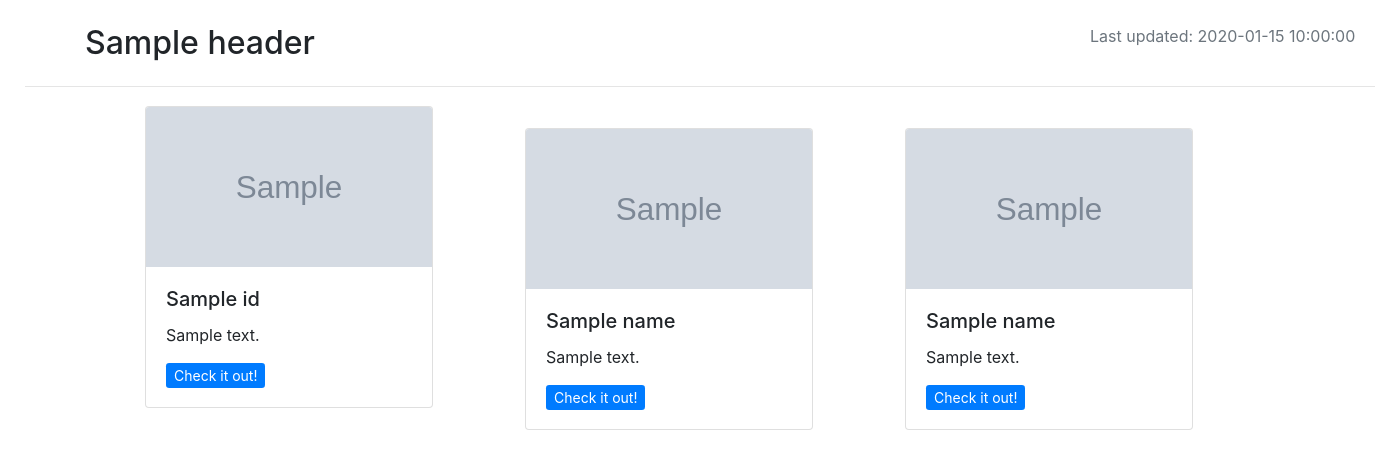
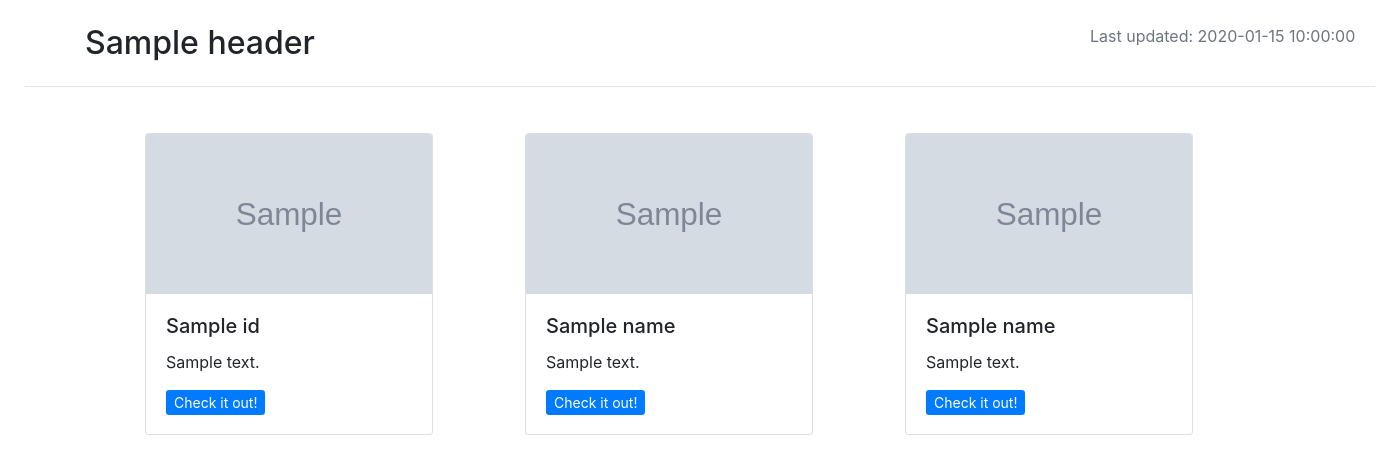
Before and after one commit to dantespe/personal-site, a Python web app: template templates/projects.html in a window 1400 px wide; the page is wider, and only the part inside the window is pictured. Shown: the part 56-530 px from the top of that part. Run offline with Jinja, Linux system fonts and the light colour scheme; the template is opened without the code that fills it: most values are stand-ins (such as "Sample title", 1, 10 or a date in 2020); grey boxes marked "Sample" are stand-in pictures; some libraries are stand-ins or nearby versions.

Commit message:
Realigns projects

```diff
--- a/templates/projects.html
+++ b/templates/projects.html
@@ -5,11 +5,11 @@
 {% block content %}
   {% for row in projects %}
   <div class="container">
-    <div class="row" style="padding: 25px 0px 0px 0px">
+    <div class="row" style="padding: 30px 0px 0px 0px">
       {% if row|length in [1, 3] %}
         <!-- row[0] -->
         <div class="col-lg">
-          <div class="card" style="width: 18rem; top: -22px">
+          <div class="card" style="width: 18rem; top: 0px">
             <a href={{ row[0].link }}><img class="card-img-top" src="{{ url_for('static', filename=row[0].img)}}" height=160 alt="Card image cap"></a>
             <div class="card-body">
               <h5 class="card-title"> {{ row[0].name }} </h5>
@@ -48,7 +48,7 @@
       {% else %}
           <!-- row[0] -->
           <div class="col-lg">
-            <div class="card" style="width: 18rem; top: -22px;">
+            <div class="card" style="width: 18rem; top: 0px;">
               <a href={{ row[0].link }}><img class="card-img-top" src="{{ url_for('static', filename=row[0].img)}}" height=160 alt="Card image cap"></a>
               <div class="card-body">
                 <h5 class="card-title"> {{ row[0].name }} </h5>
```
Also changed, not shown: readme.md.
